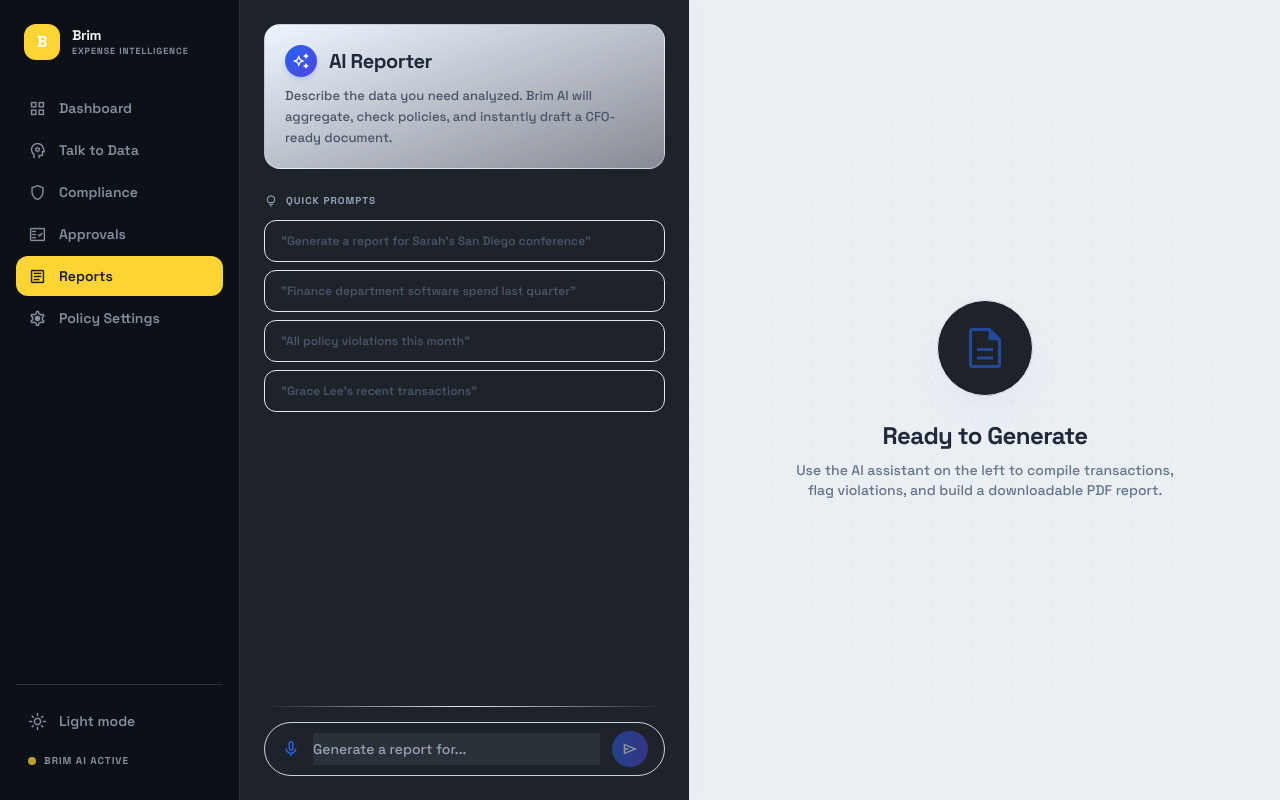
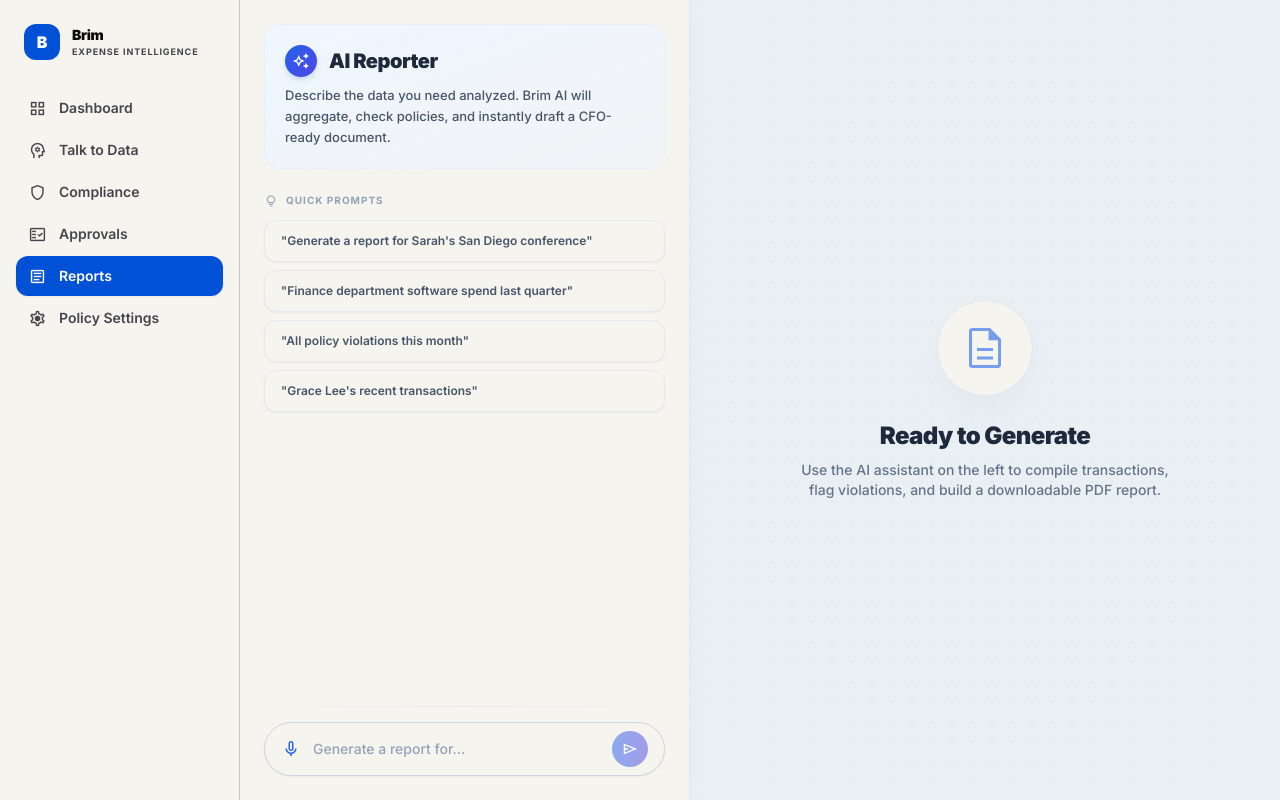
Before and after one commit to Ranjit-Singh-Dhunna/MPChacks, a React (Vite) app in the folder frontend/: page /reports in a window 1280 px wide. Built offline with nearby package versions, Linux system fonts and the light colour scheme.

Commit message:
style: fix typography, remove dark mode, unified f6f4ee palette, hidden scrollbars

```diff
--- a/frontend/index.html
+++ b/frontend/index.html
@@ -6,7 +6,7 @@
     <link rel="preconnect" href="https://fonts.googleapis.com" />
     <link rel="preconnect" href="https://fonts.gstatic.com" crossorigin />
     <link
-      href="https://fonts.googleapis.com/css2?family=Space+Grotesk:wght@300;400;500;600;700&family=JetBrains+Mono:wght@400;500;600&display=swap"
+      href="https://fonts.googleapis.com/css2?family=Inter:wght@300;400;500;600;700;800;900&family=JetBrains+Mono:wght@400;500;600;700;800&display=swap"
       rel="stylesheet"
     />
     <link href="https://fonts.googleapis.com/css2?family=Material+Symbols+Outlined:wght,FILL@100..700,0..1&display=swap" rel="stylesheet" />
--- a/frontend/src/components/layout/Layout.tsx
+++ b/frontend/src/components/layout/Layout.tsx
@@ -67,40 +67,6 @@
           ))}
         </nav>
 
-        {/* Bottom cluster */}
-        <div
-          className="mt-4 pt-4"
-          style={{ borderTop: "1px solid var(--border)" }}
-        >
-          {/* Theme toggle */}
-          <button
-            onClick={toggle}
-            className="w-full flex items-center gap-3 rounded-xl px-3 py-2.5 text-sm font-semibold transition-all hover:bg-white/5"
-            style={{ color: "var(--ink-muted)" }}
-          >
-            <motion.span
-              className="material-symbols-outlined text-[19px]"
-              key={theme}
-              initial={{ rotate: -30, opacity: 0 }}
-              animate={{ rotate: 0, opacity: 1 }}
-              transition={{ duration: 0.25 }}
-            >
-              {isDark ? "light_mode" : "dark_mode"}
-            </motion.span>
-            {isDark ? "Light mode" : "Dark mode"}
-          </button>
-
-          {/* Brim AI indicator */}
-          <div className="flex items-center gap-2 px-3 py-2 mt-1">
-            <span
-              className="w-2 h-2 rounded-full animate-pulse"
-              style={{ background: "var(--accent)" }}
-            />
-            <span className="text-[10px] font-bold uppercase tracking-widest" style={{ color: "var(--ink-muted)" }}>
-              Brim AI Active
-            </span>
-          </div>
-        </div>
       </aside>
 
       {/* ── Main content ─────────────────────────────────────────────────── */}
--- a/frontend/src/index.css
+++ b/frontend/src/index.css
@@ -7,8 +7,8 @@
   color-scheme: light;
 
   /* Surface stack */
-  --bg-base:        #f7f9fb;
-  --surface-0:      #ffffff;
+  --bg-base:        #f6f4ee;
+  --surface-0:      #f6f4ee;
   --surface-1:      #f2f4f6;
   --surface-2:      #eceef0;
   --surface-3:      #e6e8ea;
@@ -36,11 +36,11 @@
   --border-faint:   #e0e3e5;
 
   /* Sidebar */
-  --sidebar-bg:     #f2f4f6;
+  --sidebar-bg:     #f6f4ee;
   --sidebar-border: #c6c6cd;
 
   /* Card */
-  --card-bg:        #ffffff;
+  --card-bg:        #f6f4ee;
   --card-border:    #c6c6cd;
   --card-shadow:    0 1px 4px rgba(0,0,0,.06), 0 0 0 1px rgba(0,0,0,.03);
 }
@@ -88,9 +88,11 @@
   margin: 0;
   background-color: var(--bg-base);
   color: var(--ink-secondary);
-  font-family: "Space Grotesk", system-ui, sans-serif;
+  font-family: "Inter", system-ui, sans-serif;
   -webkit-font-smoothing: antialiased;
   transition: background-color 0.25s ease, color 0.2s ease;
+  -ms-overflow-style: none;  /* IE and Edge */
+  scrollbar-width: none;  /* Firefox */
 }
 
 /* ─── Number / financial type — always JetBrains Mono ─────────────────────── */
@@ -104,10 +106,7 @@
 }
 
 /* ─── Scrollbar ─────────────────────────────────────────────────────────────── */
-::-webkit-scrollbar { width: 6px; height: 6px; }
-::-webkit-scrollbar-track  { background: transparent; }
-::-webkit-scrollbar-thumb  { background: var(--border); border-radius: 3px; }
-::-webkit-scrollbar-thumb:hover { background: var(--ink-faint); }
+::-webkit-scrollbar { display: none; }
 
 /* ─── Component layer ────────────────────────────────────────────────────────── */
 @layer components {
@@ -338,3 +337,44 @@
 [data-theme="dark"] .hover\:bg-surface-container-high:hover { background-color: var(--surface-2) !important; }
 [data-theme="dark"] .hover\:bg-rose-100:hover               { background-color: rgba(246, 70, 93, 0.15)  !important; }
 [data-theme="dark"] .hover\:bg-emerald-100:hover            { background-color: rgba(14, 203, 129, 0.12) !important; }
+
+/* Animations */
+@keyframes fade-in {
+  from { opacity: 0; }
+  to { opacity: 1; }
+}
+.animate-fade-in {
+  animation: fade-in 0.4s cubic-bezier(0.4, 0, 0.2, 1) forwards;
+}
+
+@keyframes slide-up {
+  from { opacity: 0; transform: translateY(10px); }
+  to { opacity: 1; transform: translateY(0); }
+}
+.animate-slide-up {
+  animation: slide-up 0.4s cubic-bezier(0.4, 0, 0.2, 1) forwards;
+}
+
+/* Custom scrollbar for dark panels */
+.custom-scrollbar::-webkit-scrollbar {
+  width: 4px;
+}
+.custom-scrollbar::-webkit-scrollbar-track {
+  background: transparent;
+}
+.custom-scrollbar::-webkit-scrollbar-thumb {
+  background: rgba(255, 255, 255, 0.1);
+  border-radius: 4px;
+}
+.custom-scrollbar::-webkit-scrollbar-thumb:hover {
+  background: rgba(255, 255, 255, 0.2);
+}
+
+/* Hide scrollbar utility */
+.no-scrollbar::-webkit-scrollbar {
+  display: none;
+}
+.no-scrollbar {
+  -ms-overflow-style: none;  /* IE and Edge */
+  scrollbar-width: none;  /* Firefox */
+}
--- a/frontend/src/lib/theme.ts
+++ b/frontend/src/lib/theme.ts
@@ -4,25 +4,17 @@
 
 const STORAGE_KEY = "brim-theme";
 
-function applyTheme(theme: Theme) {
-  if (theme === "dark") {
-    document.documentElement.setAttribute("data-theme", "dark");
-  } else {
-    document.documentElement.removeAttribute("data-theme");
-  }
+function applyTheme() {
+  document.documentElement.removeAttribute("data-theme");
+  document.documentElement.setAttribute("data-theme", "light");
 }
 
 export function useTheme() {
-  const [theme, setThemeState] = useState<Theme>(() => {
-    const saved = localStorage.getItem(STORAGE_KEY) as Theme | null;
-    return saved ?? "dark";
-  });
+  useEffect(() => {
+    applyTheme();
+    localStorage.setItem(STORAGE_KEY, "light");
+  }, []);
 
-  useEffect(() => {
-    applyTheme(theme);
-    localStorage.setItem(STORAGE_KEY, theme);
-  }, [theme]);
-
-  const toggle = () => setThemeState((t) => (t === "light" ? "dark" : "light"));
-  return { theme, toggle, isDark: theme === "dark" };
+  const toggle = () => {}; // Disabled
+  return { theme: "light" as Theme, toggle, isDark: false };
 }
--- a/frontend/src/pages/Dashboard.tsx
+++ b/frontend/src/pages/Dashboard.tsx
@@ -195,16 +195,7 @@
   return (
     <div className="flex flex-col min-h-screen bg-background">
       {/* STICKY TOP BAR */}
-      <div className="px-8 py-4 border-b border-outline-variant/65 bg-white sticky top-0 z-20 flex justify-between items-center">
-        <div>
-          <div className="text-[10px] font-black uppercase tracking-widest text-on-surface-variant">
-            Brim Expense Intelligence / Q3 FY25
-          </div>
-          <div className="flex items-center gap-2 mt-0.5">
-            <span className="material-symbols-outlined text-[14px] text-secondary">check_circle</span>
-            <span className="text-xs text-on-surface-variant font-medium">Data synced 2 min ago</span>
-          </div>
-        </div>
+      <div className="px-8 py-4 border-b border-outline-variant/65 bg-background sticky top-0 z-20 flex justify-end items-center">
         <div className="flex items-center gap-3">
           {msg && (
             <span className="text-xs text-on-surface-variant max-w-xs truncate">{msg}</span>
@@ -263,38 +254,13 @@
               <AIEfficiencyCard index={3} aiRatio={aiRatio} clusters={data.fraud_clusters} txnCount={data.transaction_count} isDark={isDark} />
             </div>
 
-            {/* FRAUD CLUSTERS PREVIEW */}
-            {data.fraud_clusters > 0 && (
-              <motion.div
-                className="card p-6"
-                initial={{ opacity: 0, y: 16 }}
-                animate={{ opacity: 1, y: 0 }}
-                transition={{ delay: 0.25 }}
-              >
-                <div className="flex items-center justify-between mb-4">
-                  <div>
-                    <div className="text-[10px] font-black uppercase tracking-widest text-on-surface-variant">Active Fraud Clusters</div>
-                    <div className="text-base font-bold text-primary mt-0.5">{data.fraud_clusters} patterns detected</div>
-                  </div>
-                  <button
-                    onClick={() => nav("/violations")}
-                    className="text-[10px] text-secondary font-bold hover:underline flex items-center gap-0.5"
-                  >
-                    View all
-                    <span className="material-symbols-outlined text-[13px]">chevron_right</span>
-                  </button>
-                </div>
-                <div className="text-xs text-on-surface-variant">
-                  Investigate {data.fraud_clusters} fraud patterns detected by hybrid AI + rule engine. Click "View all" for detailed analysis.
-                </div>
-              </motion.div>
-            )}
+
 
             {/* MAIN GRID */}
             <div className="grid grid-cols-1 lg:grid-cols-5 gap-6">
               {/* LEFT: Spend chart + intelligence breakdown */}
               <motion.div
-                className="card p-6 lg:col-span-3"
+                className="card p-6 lg:col-span-3 flex flex-col"
                 initial={{ opacity: 0, y: 16 }}
                 animate={{ opacity: 1, y: 0 }}
                 transition={{ delay: 0.3 }}
@@ -310,7 +276,8 @@
                   </div>
                 </div>
 
-                <ResponsiveContainer width="100%" height={220}>
+                <div className="flex-1 min-h-[220px] w-full">
+                  <ResponsiveContainer width="100%" height="100%">
                   <AreaChart data={chartData}>
                     <defs>
                       <linearGradient id="spendGrad" x1="0" y1="0" x2="0" y2="1">
@@ -330,6 +297,7 @@
                       strokeDasharray="6 3" fill="none" />
                   </AreaChart>
                 </ResponsiveContainer>
+                </div>
 
                 {/* Intelligence Breakdown */}
                 <div className="mt-5 pt-4 border-t border-outline-variant/50">
@@ -376,7 +344,7 @@
                       <span className="material-symbols-outlined text-[13px]">chevron_right</span>
                     </button>
                   </div>
-                  <div className="space-y-2 max-h-72 overflow-y-auto">
+                  <div className="space-y-2 max-h-72 overflow-y-auto no-scrollbar">
                     {data.recent_flagged.map((t: Transaction) => (
                       <motion.div
                         key={t.transaction_id}
--- a/frontend/tailwind.config.js
+++ b/frontend/tailwind.config.js
@@ -86,16 +86,16 @@
         "gutter": "16px"
       },
       fontFamily: {
-        sans: ["Space Grotesk", "system-ui", "sans-serif"],
+        sans: ["Inter", "system-ui", "sans-serif"],
         mono: ["JetBrains Mono", "ui-monospace", "monospace"],
         "data-mono": ["JetBrains Mono"],
-        "label-caps": ["Space Grotesk"],
-        "body-sm": ["Space Grotesk"],
-        "headline-md": ["Space Grotesk"],
-        display: ["Space Grotesk"],
-        "body-md": ["Space Grotesk"],
-        "body-lg": ["Space Grotesk"],
-        "headline-sm": ["Space Grotesk"]
+        "label-caps": ["Inter"],
+        "body-sm": ["Inter"],
+        "headline-md": ["Inter"],
+        display: ["Inter"],
+        "body-md": ["Inter"],
+        "body-lg": ["Inter"],
+        "headline-sm": ["Inter"]
       },
     },
   },
```
